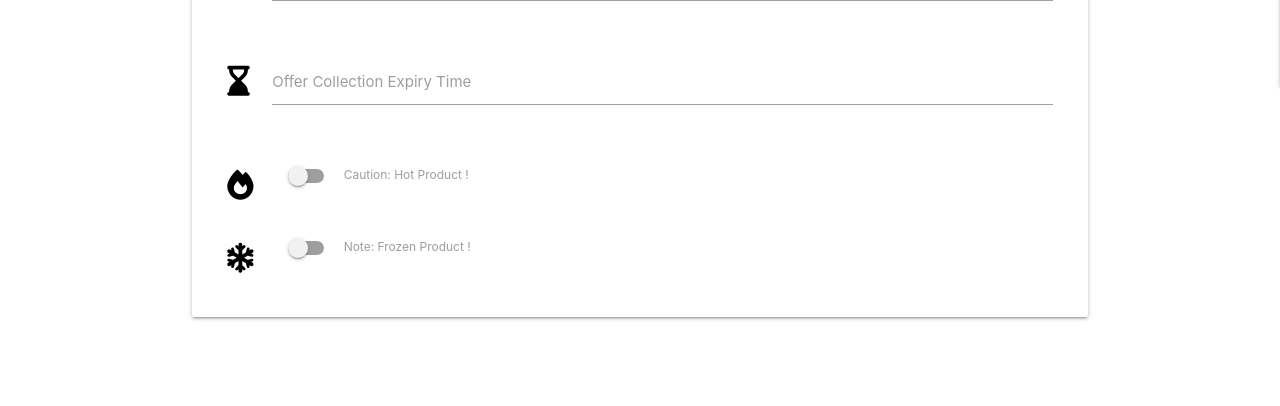
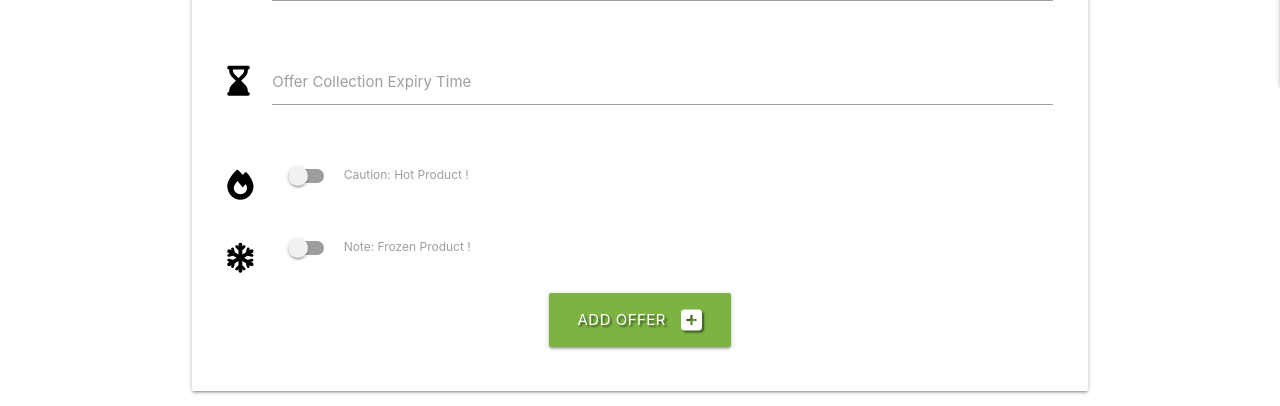
Before and after one commit to Code-Institute-Submissions/Morpheus-23-my-dutch-life_JulRseub, a Flask app: page /add_offer in a window 1280 px wide. Shown: the part 774-1180 px from the top of the page. Before the commit the page ends 1094 px from the top, so only its background shows below. Run offline with Flask 2, Linux system fonts and the light colour scheme; data that the repository does not hold is empty; some libraries are stand-ins or nearby versions.

Commit message:
Started date logic for adding offers

```diff
--- a/app.py
+++ b/app.py
@@ -104,6 +104,23 @@ def logout():
 
 @app.route("/add_offer")
 def add_offer():
+    if request.method == "POST":
+        # get date timevalues from UI to format
+        collection_date_start = request.form.get("offer_collection_date")
+        collection_time_start = request.form.get("offer_collection_start_time")
+        collection_time_end = request.form.get("offer_collection_expiry_time")
+
+        offer = {
+            "category_name": request.form.get("category_name"),
+            "name": request.form.get("offer_name"),
+            "description": request.form.get("offer_description"),
+#formatted dates go here
+            "member_username": session["username"]
+        }
+        mongo.db.offers.insert_one(offer)
+        flash("Task Successfully Added")
+        return redirect(url_for("get_tasks"))
+
     categories = mongo.db.categories.find().sort("category_name", 1)
     return render_template("add_offer.html", categories=categories)
 
--- a/templates/add_offer.html
+++ b/templates/add_offer.html
@@ -4,7 +4,7 @@
 <h3 class="black-text center-align">Add Offer</h3>
 
 <div class="row card-panel beige lighten-3">
-    <form class="col s12" method="POST" action="">
+    <form class="col s12" method="POST" action="{{ url_for('add_offer') }}">
         <div class="row">
             <div class="input-field col s12">
                 <i class="fas fa-folder-open prefix black-text"></i>
@@ -52,16 +52,16 @@
         <div class="row">
             <div class="input-field col s12">
                 <i class="fa-solid fa-clock prefix black-text"></i>
-                <input id="offer_collection_time" name="offer_collection_time" type="text" class="timepicker validate"
+                <input id="offer_collection_start_time" name="offer_collection_start_time" type="text" class="timepicker validate"
                     required>
-                <label for="offer_collection_time">Offer Collection Start Time</label>
+                <label for="offer_collection_start_time">Offer Collection Start Time</label>
             </div>
         </div>
         <div class="row">
             <div class="input-field col s12">
                 <i class="fa-solid fa-hourglass-end prefix black-text"></i>
-                <input id="offer_expiry_time" name="offer_expiry_time" type="text" class="timepicker validate" required>
-                <label for="offer_expiry_time">Offer Collection Expiry Time</label>
+                <input id="offer_collection_expiry_time" name="offer_collection_expiry_time" type="text" class="timepicker validate" required>
+                <label for="offer_collection_expiry_time">Offer Collection Expiry Time</label>
             </div>
         </div>
         <div id="hot_product_id" class="row">
@@ -88,6 +88,14 @@
                 </div>
             </div>
         </div>
+        <!-- submit button -->
+        <div class="row">
+            <div class="col s12 center-align">
+                <button type="submit" class="btn-large light-green darken-1 text-shadow">
+                    Add Offer <i class="fas fa-plus-square right"></i>
+                </button>
+            </div>
+        </div>
     </form>
 </div>
 
```
